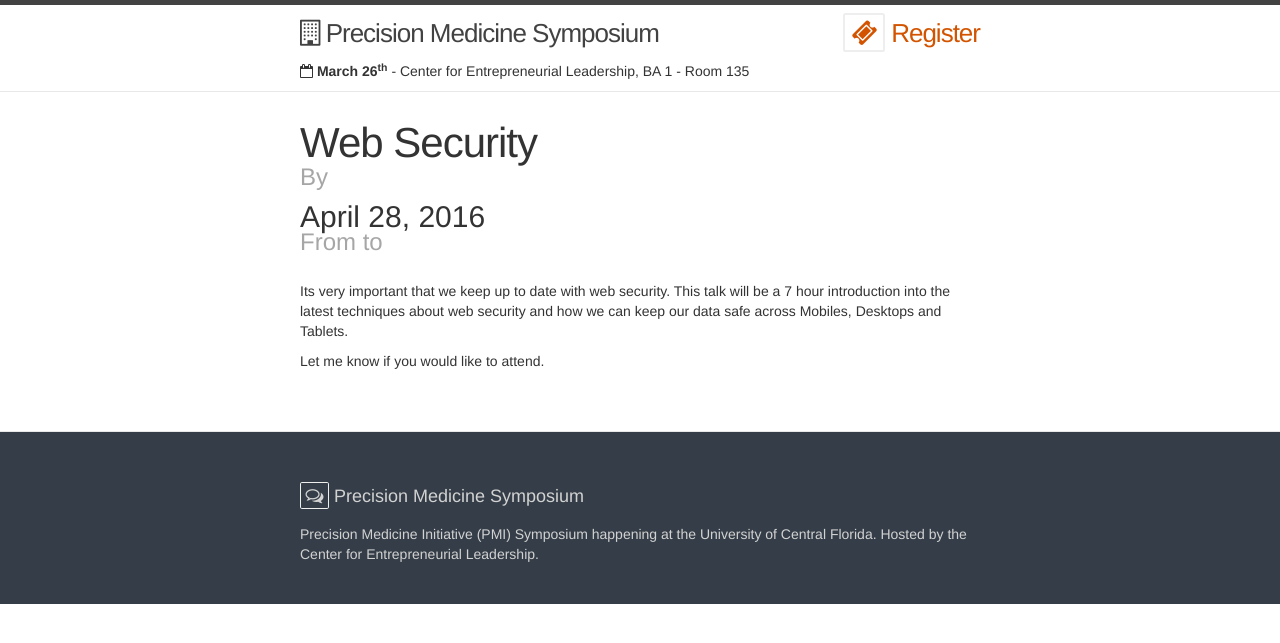
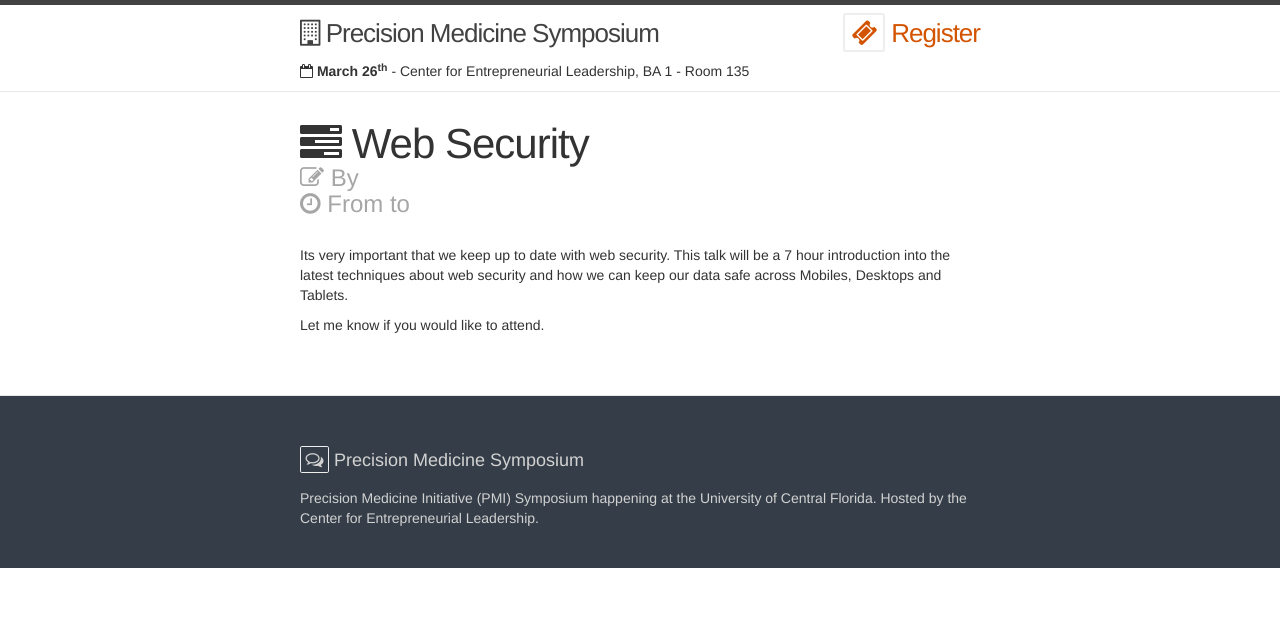
Before and after one commit to dhillonv10/pmi, a Jekyll site: the page built from _posts/2016-04-28-web-security.md, in a window 1280 px wide. Shown: the top 643 px of the page. Built offline with Jekyll 4.4.1, drawn with Linux system fonts in a browser that asks for light colours; nearby versions of some CDN libraries.

```diff
--- a/_layouts/post.html
+++ b/_layouts/post.html
@@ -7,11 +7,11 @@
 <article class="post" itemscope itemtype="http://schema.org/BlogPosting">
 
   <header class="post-header">
-    <h1 class="post-title" itemprop="name headline">{{ page.title }}</h1>
-    <h3 class="post-organisers-name">By {{organiser.name}}</h3>
+    <h1 class="post-title" itemprop="name headline"><i class="fa fa-tasks"></i> {{ page.title }}</h1>
 
-    <h2 class="post-date"><time datetime="{{ page.date | date_to_xmlschema }}" itemprop="datePublished">{{ page.date | date: "%B %-d, %Y" }}</time>{% if page.author %} • <span itemprop="author" itemscope itemtype="http://schema.org/Person"><span itemprop="name">{{ page.author }}</span></span>{% endif %}</h2>
-    <h3 class="post-time">From {{ page.start_time}} to {{page.end_time }}</h3>
+    <h3 class="post-organisers-name"><i class="fa fa-pencil-square-o"></i> By {{organiser.name}}</h3>
+
+    <h3 class="post-time"><i class="fa fa-clock-o"></i> From {{ page.start_time}} to {{page.end_time }}</h3>
   </header>
 
     <div class="post-content" itemprop="articleBody">
```
